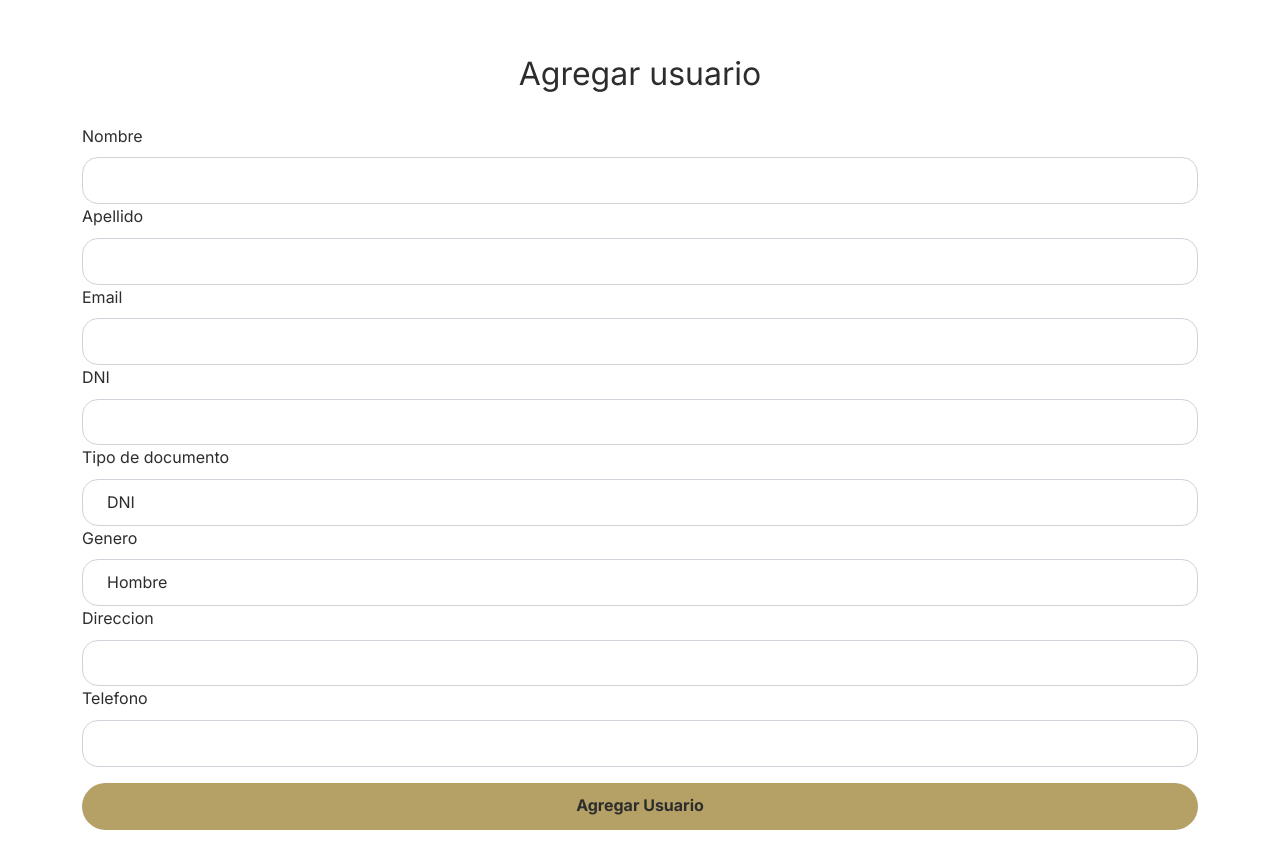
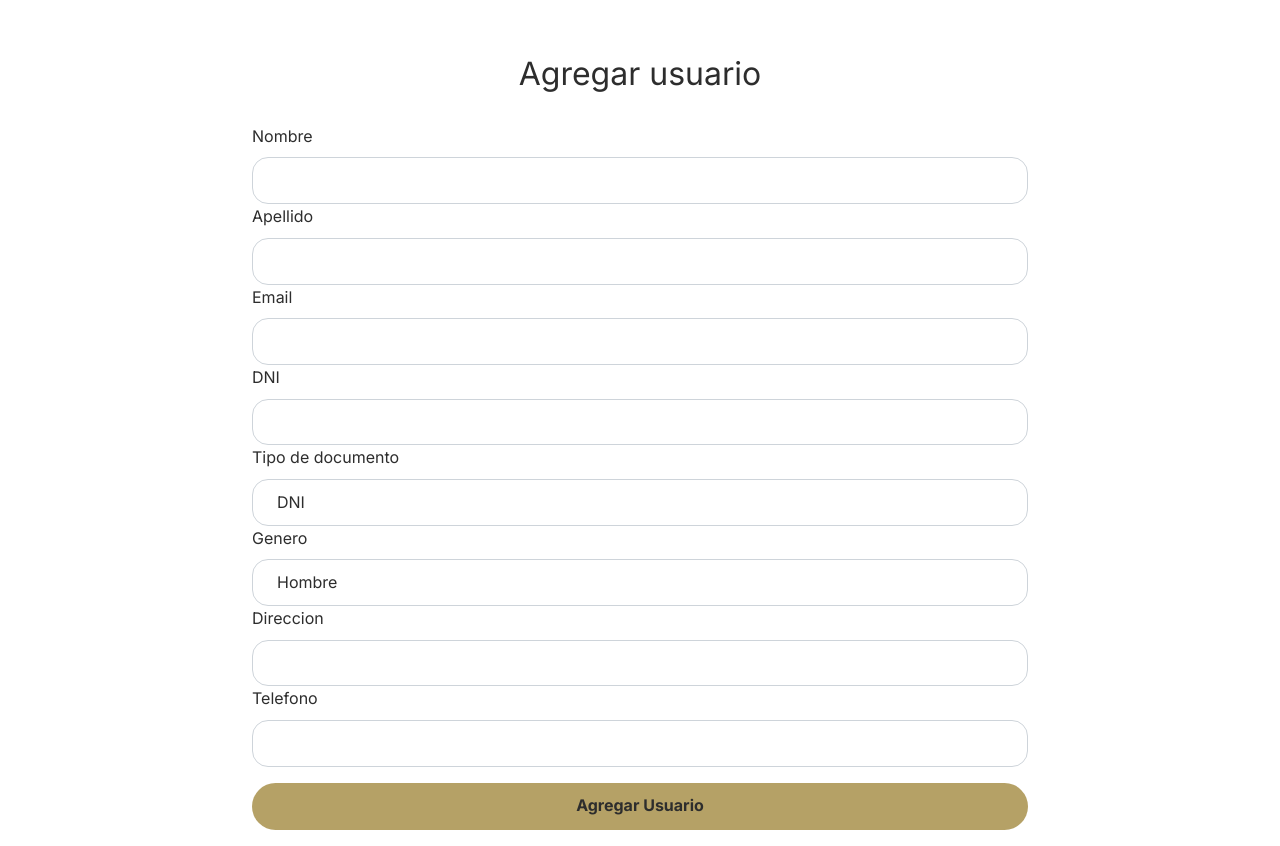
Before and after one commit to LautaroTorchia/ClubVillaElisaWebsite, a Flask app: template admin/src/web/templates/user/add.html in a window 1280 px wide. Shown: the part 129-975 px from the top of the page. Run offline with Flask 2, Linux system fonts and the light colour scheme; the template is opened without the code that fills it: values that come from a table or form of the project are taken from there, others are empty; parts of the project's set-up code (start-up, migrations or seed data) failed here and were passed over; some libraries are stand-ins or nearby versions.

Commit message:
Made forms reasonably sized

```diff
--- a/admin/src/web/templates/base_form.html
+++ b/admin/src/web/templates/base_form.html
@@ -4,7 +4,7 @@
         {% block header %}
         {% endblock header %}
     </div>
-    <div class="container mt-3 own_form align-items-center">
+    <div class="container mt-3 own_form align-items-center" style="max-width: 800px">
         {% block form %}
         {% endblock form %}
     </div>
```
